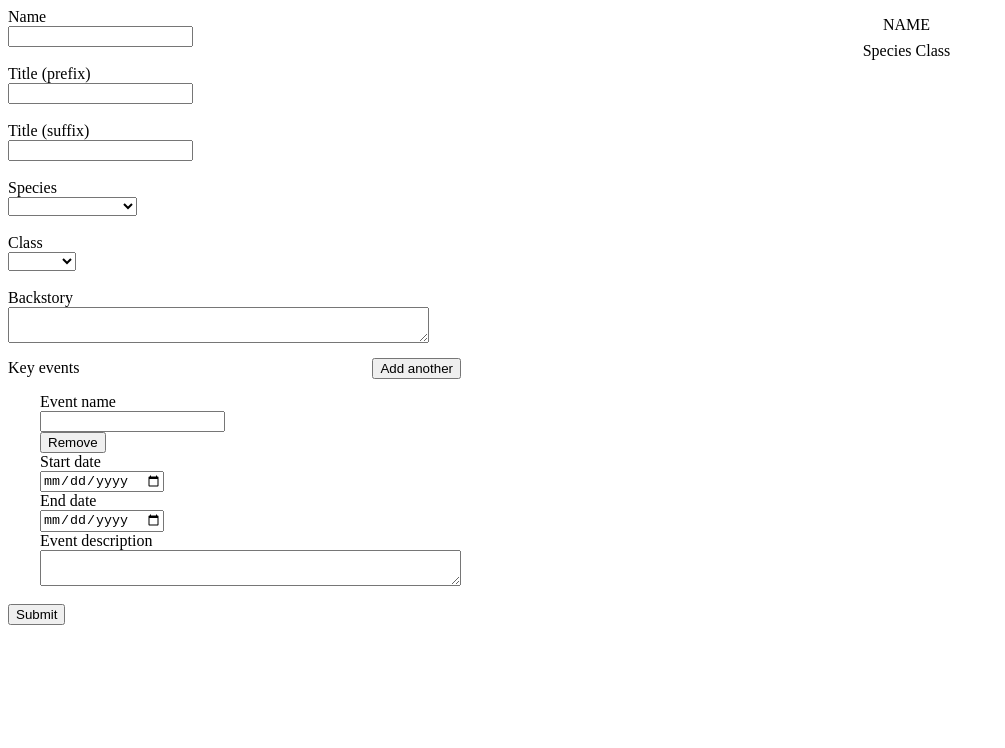
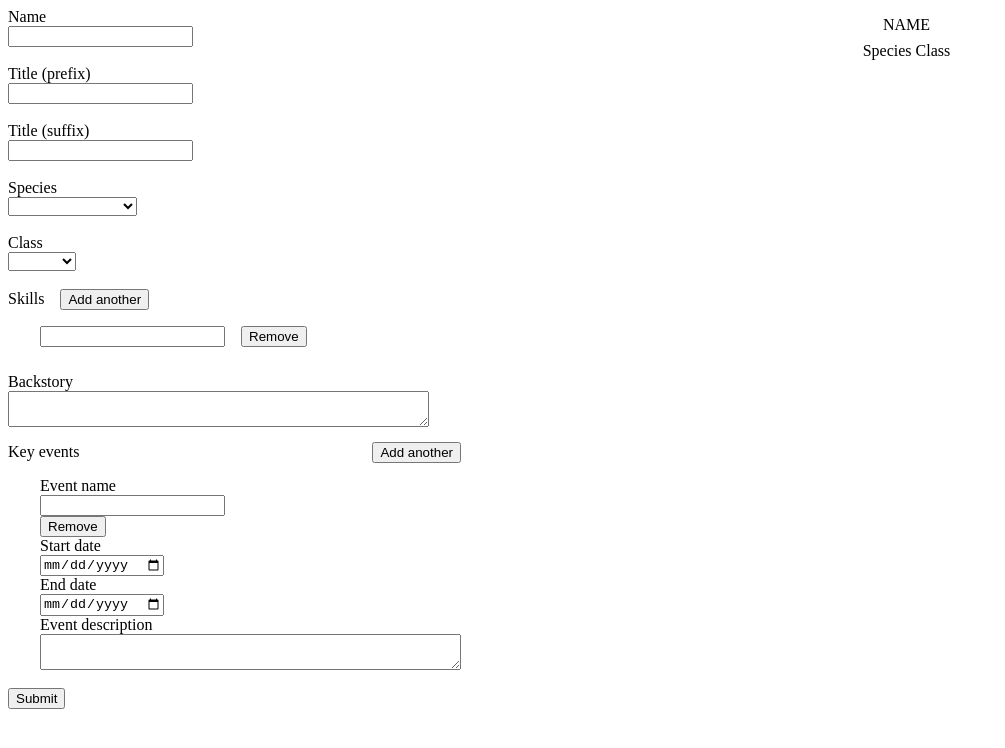
Before and after one commit to mjulmer/odin-cv, a React (Vite) app: page / in a window 1280 px wide. Shown: the top 748 px of the page, without its empty margins (0-1005 px from the left). Built offline with nearby package versions, Linux system fonts and the light colour scheme.

Commit message:
Add skills input fields
The remove button doesn't yet work and the skills are not yet
rendered after submission.

```diff
--- a/src/App.css
+++ b/src/App.css
@@ -16,8 +16,19 @@ textarea {
   display: block;
 }
 
+.skills-title,
+.skill {
+  display: inline;
+  margin-right: 1rem;
+  margin-bottom: 0.5rem;
+}
+
 textarea {
   resize: vertical;
+}
+
+.skills-header {
+  margin-bottom: 1rem;
 }
 
 .key-events-header {
@@ -73,6 +84,7 @@ textarea {
   width: 30rem;
 }
 
-.keyEventsDivInput {
+.keyEventsDivInput,
+.skillUnit {
   margin-left: 2rem;
 }
--- a/src/App.jsx
+++ b/src/App.jsx
@@ -12,8 +12,6 @@ function App() {
   const [displaySkills, setDisplaySkills] = useState([]);
   const [displayKeyEvents, setDisplayKeyEvents] = useState([]);
   const [displayBackstory, setDisplayBackstory] = useState("");
-
-  // TODO add skills section
 
   function setDisplayInfo(
     name = displayName,
@@ -68,7 +66,7 @@ function CharacterIntakeForm({ setDisplayInfo }) {
   const [playerClass, setPlayerClass] = useState("");
   const [species, setSpecies] = useState("");
 
-  const [skills, setSkills] = useState([undefined]);
+  const [skills, setSkills] = useState([[crypto.randomUUID(), ""]]);
   const [keyEvents, setKeyEvents] = useState([new KeyEvent()]);
   const [backstory, setBackstory] = useState("");
 
@@ -76,9 +74,35 @@ function CharacterIntakeForm({ setDisplayInfo }) {
     return (event) => setter(event.target.value);
   }
 
-  function addButtonHandler() {
+  function addSkillButtonHandler() {
+    setSkills([...skills, [crypto.randomUUID(), ""]]);
+  }
+
+  function addEventButtonHandler() {
     setKeyEvents(keyEvents.concat(new KeyEvent()));
   }
+
+  const skillDivs = skills.map((skill) => {
+    return (
+      <div key={skill[0]} className="skillUnit" id={skill[0]}>
+        <input
+          id={skill[0]}
+          className="skill"
+          onChange={changeHandler((value) =>
+            setSkills(
+              skills.map((innerMapSkill) => {
+                if (innerMapSkill[0] != skill[0]) {
+                  return innerMapSkill;
+                }
+                return [innerMapSkill[0], value];
+              })
+            )
+          )}
+        />
+        <button>Remove</button>
+      </div>
+    );
+  });
 
   function removeButtonHandler(clickEvent) {
     setKeyEvents(
@@ -159,6 +183,18 @@ function CharacterIntakeForm({ setDisplayInfo }) {
         <option value="Hunter">Hunter</option>
       </select>
       <br />
+      <div className="skills-header">
+        <p className="skills-title">Skills</p>
+        <button
+          className="new-skill-button"
+          type="button"
+          onClick={addSkillButtonHandler}
+        >
+          Add another
+        </button>
+      </div>
+      <>{skillDivs}</>
+      <br />
       <label htmlFor="backstory">Backstory</label>
       <textarea
         id="backstory"
@@ -170,7 +206,7 @@ function CharacterIntakeForm({ setDisplayInfo }) {
         <button
           className="new-event-button"
           type="button"
-          onClick={addButtonHandler}
+          onClick={addEventButtonHandler}
         >
           Add another
         </button>
```
